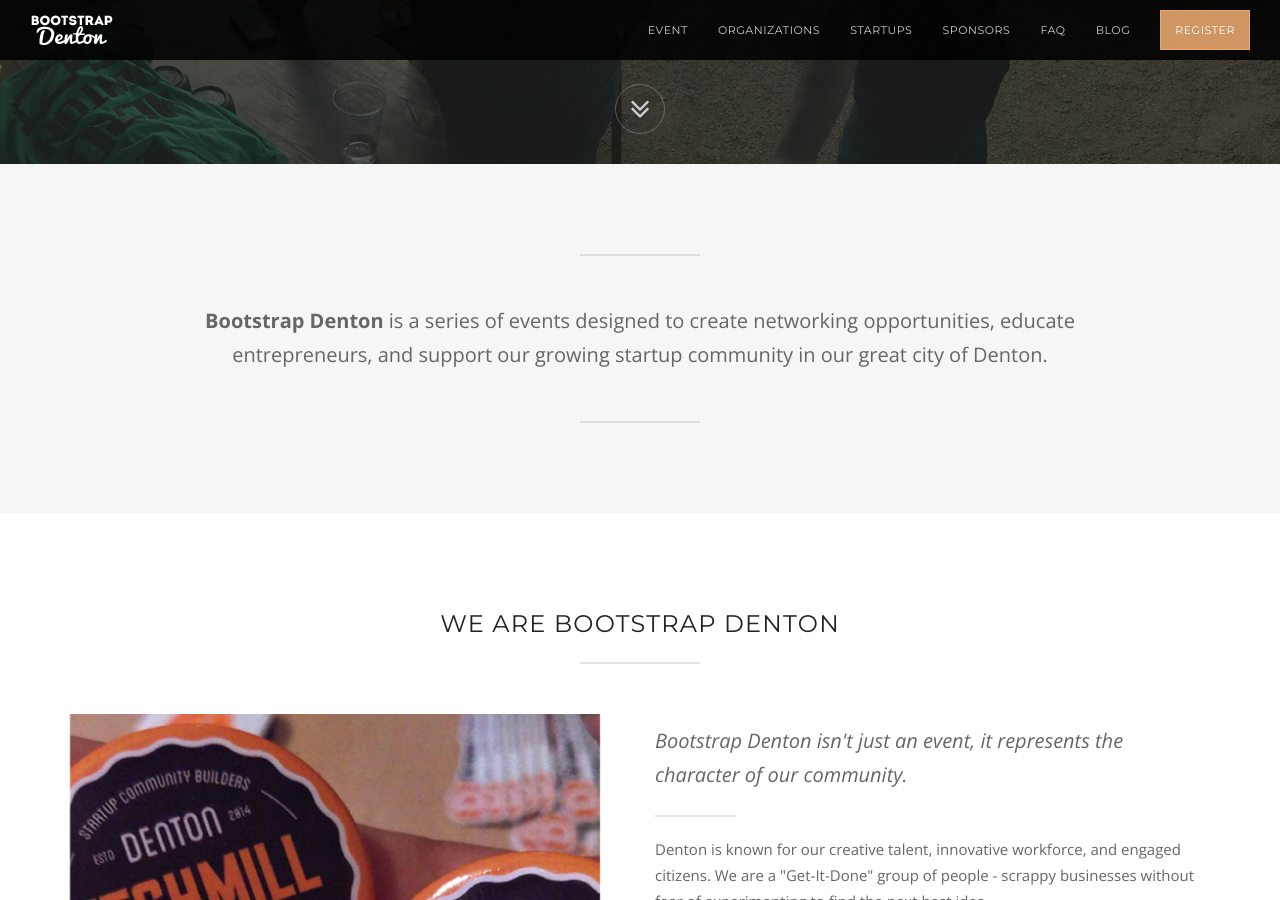
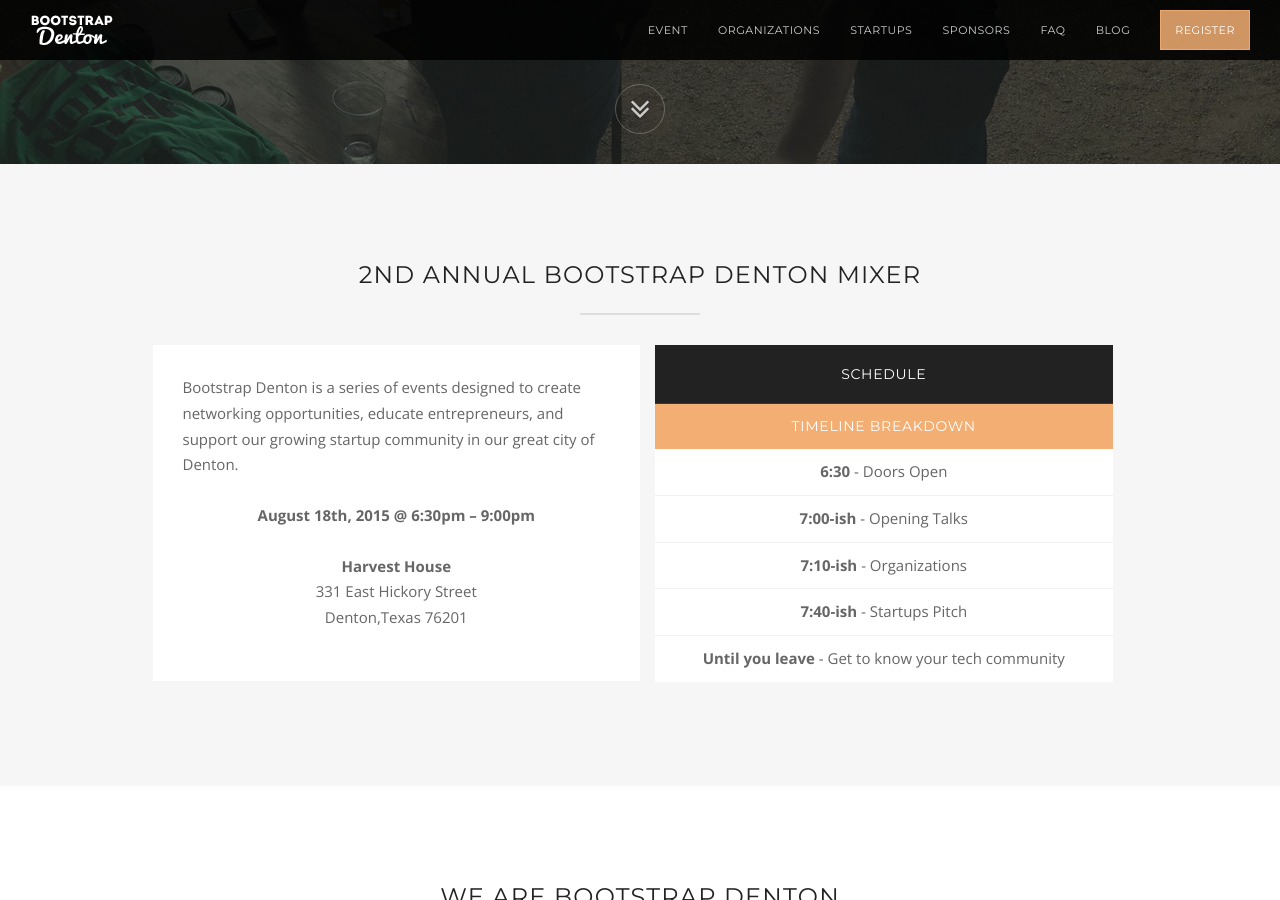
Before and after one commit to techmilldenton/bootstrapdenton-2017, a Jekyll site: the page built from index.html, in a window 1280 px wide and 900 px high, scrolled down 736 px. Built offline with Jekyll 4.4.1, drawn with Linux system fonts in a browser that asks for light colours; nearby versions of some CDN libraries.

Commit message:
added schedule information

```diff
--- a/index.html
+++ b/index.html
@@ -79,9 +79,50 @@
       <div class="row">
         <div class="col-md-10 col-md-offset-1">
 
-        <p class="headline-text">
-          <strong>Bootstrap Denton</strong> is a series of events designed to create networking opportunities, educate entrepreneurs, and support our growing startup community in our great city of Denton.
+          <article itemscope itemtype="http://data-vocabulary.org/Event">
+
+            <h2 itemprop="summary" class="section-heading text-center">2nd Annual Bootstrap Denton Mixer</h2>
+            <div class="row">
+              <div class="col-sm-6 benefit" style="margin-top:0;">
+               <p itemprop="description" style="text-align:left;">Bootstrap Denton is a series of events designed to create networking opportunities, educate entrepreneurs, and support our growing startup community in our great city of Denton.</p>
+               <p>
+                <strong>
+                  <time itemprop="startDate" datetime="2015-08-18T13:30:00-05:00">August 18th, 2015 @ 6:30pm</time>
+                  &ndash;
+                  <time itemprop="endDate" datetime="2015-08-18T16:00:00-05:00">9:00pm</time>
+                </strong>
               </p>
+              <p itemprop="location" itemscope itemtype="http://data-vocabulary.org/Organization" style="margin-bottom: 20px;">
+                <strong><span itemprop="name">Harvest House</span></strong><br>
+                <span itemprop="address" itemscope itemtype="http://data-vocabulary.org/Address">
+                  <span itemprop="street-address">331 East Hickory Street</span><br>
+                  <span itemprop="locality">Denton</span>,<span itemprop="region">Texas</span> <span itemprop="postal-code">76201</span>
+                </span>
+              </p>
+              <span itemprop="geo" itemscope itemtype="http://data-vocabulary.org/Geo">
+                <meta itemprop="latitude" content="33.215480" />
+                <meta itemprop="longitude" content="-97.128804" />
+              </span>
+            </div>
+            <div class="col-sm-6" data-animation="fadeInUp">
+              <div class="pricing-package pricing-package-featured">
+                <div class="pricing-package-header">
+                  <h4 class="price-title">Schedule</h4>
+                  <div class="price-featured">Timeline Breakdown</div>
+                </div>
+                <ul class="pricing-package-items">
+                  <li><strong>6:30</strong> - Doors Open</li>
+                  <li><strong>7:00-ish</strong> - Opening Talks</li>
+                  <li><strong>7:10-ish</strong> - Organizations</li>
+                  <li><strong>7:40-ish</strong> - Startups Pitch</li>
+                  <li><strong>Until you leave</strong> - Get to know your tech community</li>
+                </ul>
+              </div>
+            </div>
+
+          </div>
+
+        </article>
 
       </div>
     </div>
```
Also changed, not shown: 1 other file. Lines whose indentation alone changed are shown as unchanged.
